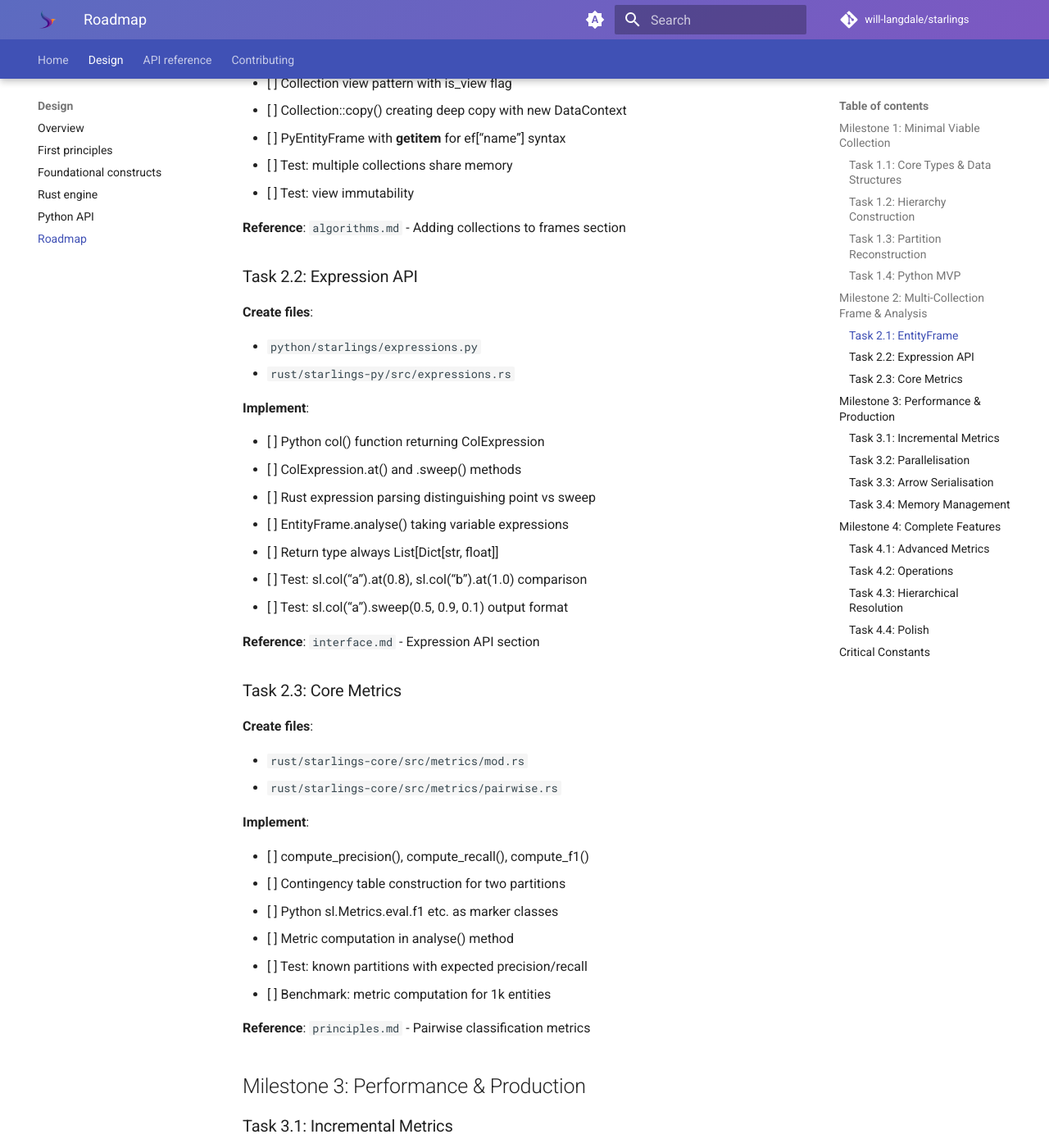
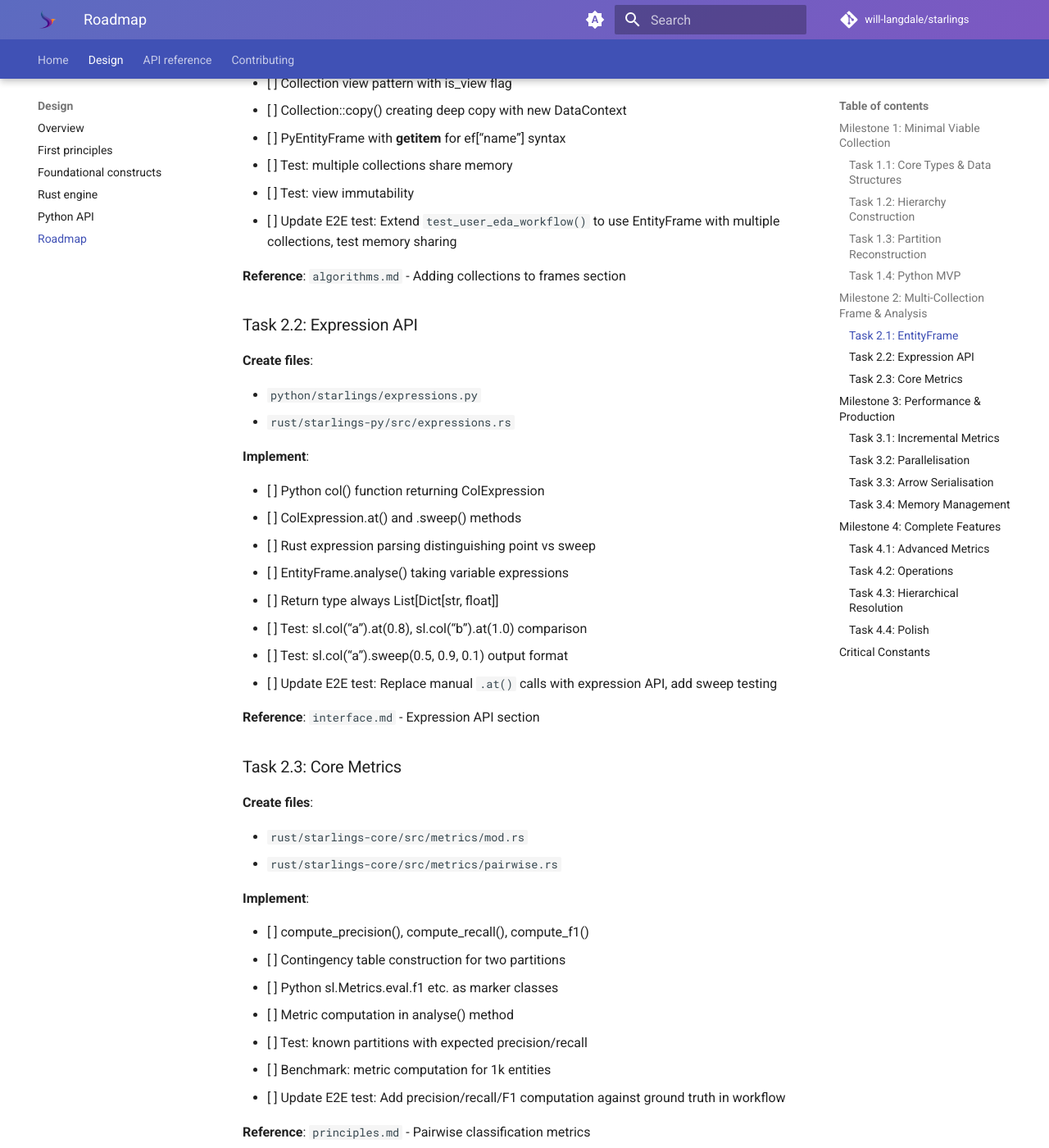
Before and after one commit to will-langdale/entityframe, an MkDocs documentation site: the page built from docs/design/roadmap.md, in a window 1280 px wide and 1400 px high, scrolled down 3229 px. Shown: the whole window at 82% size. Built offline with MkDocs 1.6.1 and Material for MkDocs 9.7.7, drawn with Linux system fonts in a browser that asks for light colours; comment, search, counter and statistics services are not loaded; some of the changed text lies outside the part shown.

Commit message:
Tidied up e2e tests for optimisation.

```diff
--- a/docs/design/roadmap.md
+++ b/docs/design/roadmap.md
@@ -117,6 +117,7 @@
 - [ ] PyEntityFrame with __getitem__ for ef["name"] syntax
 - [ ] Test: multiple collections share memory
 - [ ] Test: view immutability
+- [ ] Update E2E test: Extend `test_user_eda_workflow()` to use EntityFrame with multiple collections, test memory sharing
 
 **Reference**: `algorithms.md` - Adding collections to frames section
 
@@ -136,6 +137,7 @@
 - [ ] Return type always List[Dict[str, float]]
 - [ ] Test: sl.col("a").at(0.8), sl.col("b").at(1.0) comparison
 - [ ] Test: sl.col("a").sweep(0.5, 0.9, 0.1) output format
+- [ ] Update E2E test: Replace manual `.at()` calls with expression API, add sweep testing
 
 **Reference**: `interface.md` - Expression API section
 
@@ -154,6 +156,7 @@
 - [ ] Metric computation in analyse() method
 - [ ] Test: known partitions with expected precision/recall
 - [ ] Benchmark: metric computation for 1k entities
+- [ ] Update E2E test: Add precision/recall/F1 computation against ground truth in workflow
 
 **Reference**: `principles.md` - Pairwise classification metrics
 
@@ -173,6 +176,7 @@
 - [ ] O(k) update logic where k = affected entities
 - [ ] Test: incremental result equals full recomputation
 - [ ] Benchmark: 1000-threshold sweep time reduction
+- [ ] Update E2E test: Add timing comparison between incremental vs full recomputation metrics
 
 **Reference**: `principles.md` - Incremental metric computation
 
@@ -205,6 +209,7 @@
 - [ ] RoaringBitmap serialisation as nested lists
 - [ ] Test: round-trip preservation of all data
 - [ ] Benchmark: serialisation of 100k records
+- [ ] Update E2E test: Extend workflow to include EntityFrame.to_arrow() and round-trip testing
 
 **Dependencies**: arrow
 **Reference**: `engine.md` - Arrow integration
@@ -277,6 +282,7 @@
 - [ ] All pairs within entity get weight 1.0
 - [ ] Collection::from_entities() constructor
 - [ ] Test: two-stage resolution workflow
+- [ ] Update E2E test: Add Collection.from_entities() workflow testing alongside from_edges()
 
 **Reference**: `interface.md` - Hierarchical resolution workflow
 
--- a/pyproject.toml
+++ b/pyproject.toml
@@ -64,6 +64,10 @@ ignore_missing_imports = true
 markers = [
     "slow: marks tests as slow (deselect with '-m \"not slow\"')",
 ]
+log_cli = true
+log_cli_level = "INFO"
+log_cli_format = "%(asctime)s [%(levelname)8s] %(name)s: %(message)s"
+log_cli_date_format = "%Y-%m-%d %H:%M:%S"
 
 [tool.uv]
 # Prevent uv sync from building the package - use just build instead
```
Also changed, not shown: 1 other file.
